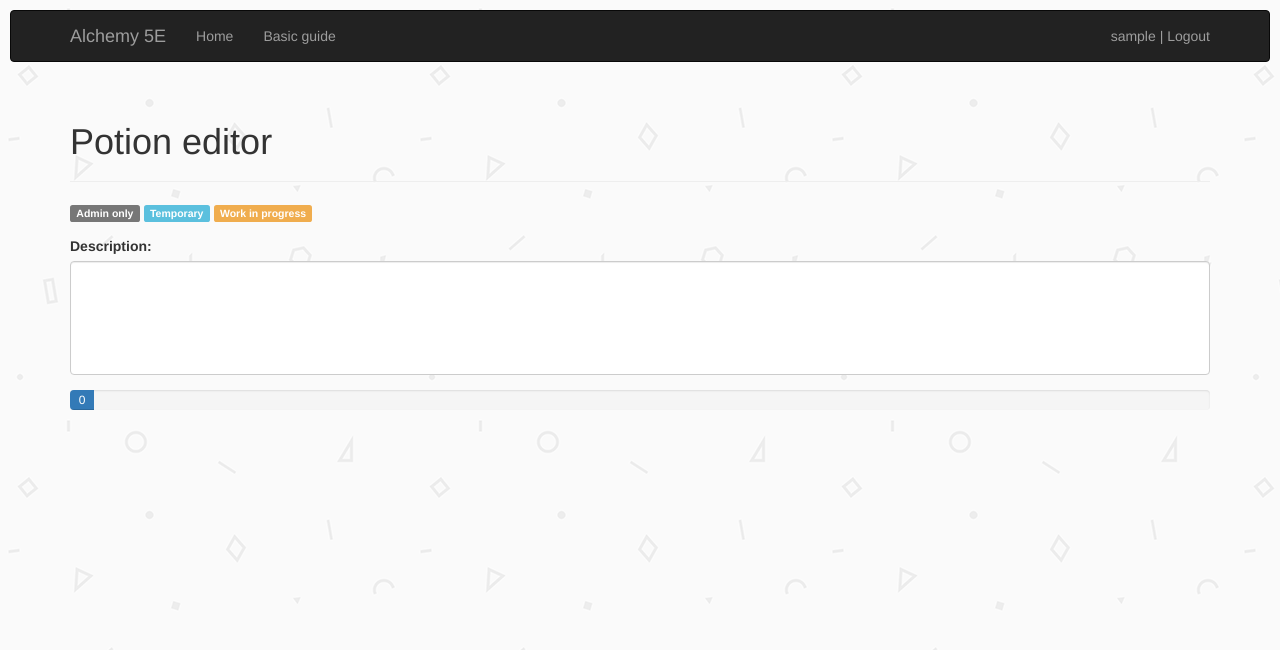
After one commit to LanVukusic/Alchemist5E, a Flask app: page /potionedit in a window 1280 px wide. The commit adds this page. Shown: the top 650 px of the page. Run offline with Flask 2, Linux system fonts and the light colour scheme; the visitor is signed in with stand-in values (Sample User, id 1); data comes from the database, SQL or seed files in the repository; both versions use the stored data as it was after the commit; some libraries are stand-ins or nearby versions.

Commit message:
Started work on potion editor

```diff
--- a/flask/app/__init__.py
+++ b/flask/app/__init__.py
@@ -9,6 +9,7 @@ app = Flask(__name__)
 app.config.from_object(Config)
 
 login = LoginManager(app)
+login.login_view = 'login'
 
 Bootstrap(app)
 
--- a/flask/app/models.py
+++ b/flask/app/models.py
@@ -2,6 +2,7 @@ from app import db
 from app import login
 from werkzeug.security import generate_password_hash, check_password_hash
 from flask_login import UserMixin
+from datetime import datetime
 
 
 @login.user_loader
@@ -35,3 +36,26 @@ class User(UserMixin, db.Model):
 
     def is_admin(self):
         return self.admin
+
+
+class Potion(db.Model):
+    """
+    This is a temporary class used for development on the flask-backend branch of the project.
+    It uses the simplified view that will be in use when this branch merges with master.
+    """
+    id = db.Column(db.Integer, primary_key=True)
+    name = db.Column(db.String(128), index=True, unique=True)
+    cost = db.Column(db.String(120), index=True, unique=False)
+    rarity = db.Column(db.Integer)
+    description = db.Column(db.String(500))
+    timestamp = db.Column(db.DateTime, index=True, default=datetime.utcnow)
+
+    # This method is omitted in the tutorial, but is used to solve conflicts caused by PyCharm.
+    def __init__(self, name=None, cost=None, rarity=None, description=None):
+        self.name = name
+        self.cost = cost
+        self.rarity = rarity
+        self.description = description
+
+    def __repr__(self):
+        return '<Potion {}>'.format(self.username)
--- a/flask/app/routes.py
+++ b/flask/app/routes.py
@@ -2,7 +2,7 @@ from app import app, db
 from app.forms import LoginForm, RegistrationForm
 from werkzeug.urls import url_parse
 from app.models import User
-from flask_login import current_user, login_user, logout_user
+from flask_login import current_user, login_user, logout_user, login_required
 from flask import render_template, flash, redirect, url_for, request, jsonify
 
 values = [
@@ -50,6 +50,12 @@ def index():
 @app.route('/basicguide')
 def basicguide():
     return render_template('basicguide.html')
+
+
+@app.route('/potionedit')
+@login_required
+def potionedit():
+    return render_template('potionedit.html')
 
 
 @app.route('/logout')
--- /dev/null
+++ b/flask/app/static/potioneditor.js
@@ -0,0 +1,24 @@
+function CharCount() {
+
+    var inp = document.getElementById('description').value;
+
+    charcount = inp.length;
+
+    var percentage = charcount / 500 * 100;
+
+    if (charcount < 500){
+        $("#word-count").html(charcount);
+        $('#word-count').css('width', percentage+'%').attr('aria-valuenow', percentage);
+    }   else {
+        $("#word-count").html("Over the character limit!");
+        $('#word-count').css('width', 100+'%').attr('aria-valuenow', 100);
+    }
+}
+
+$(function() {
+    CharCount();
+
+    $("#description").on('input',function(){
+        CharCount();
+    });
+});
--- a/flask/app/static/style.css
+++ b/flask/app/static/style.css
@@ -39,3 +39,7 @@ body {
   display: flex;
   align-items: center;
 }
+
+.over-character-limit{
+    background-color: red;
+}
--- /dev/null
+++ b/flask/app/templates/potionedit.html
@@ -0,0 +1,36 @@
+{% extends "base.html" %}
+
+{% block scripts  %}
+
+    {{ super() }}
+
+    <script src="{{ url_for('static', filename='potioneditor.js') }}"></script>
+
+{% endblock %}
+
+{% block app_content %}
+
+    <div class="page-header">
+      <h1>Potion editor</h1>
+    </div>
+
+    <span class="label label-default">Admin only</span>
+    <span class="label label-info">Temporary</span>
+    <span class="label label-warning">Work in progress</span>
+
+    <div class="sign-in-spacing"></div>
+    <div class="sign-in-spacing"></div>
+
+
+    <div class="form-group">
+      <label for="description">Description:</label>
+      <textarea class="form-control" rows="5" id="description" style="resize: none;"></textarea>
+    </div>
+
+    <div class="progress">
+      <div class="progress-bar" role="progressbar" aria-valuenow="0" aria-valuemin="0" aria-valuemax="500" style="min-width: 2em;" id="word-count">
+        0
+      </div>
+    </div>
+
+{% endblock %}
```
Also changed, not shown: flask/app/errors.py (+4 -4 lines), flask/migrations/versions/c417c6efe2f8_added_temporary_potion_table.py (added, +42 -0 lines), flask/README.txt, flask/app.db, flask/app/templates/errors/403.html (renamed from flask/app/templates/403.html), flask/app/templates/errors/404.html (renamed from flask/app/templates/404.html), flask/app/templates/errors/410.html (renamed from flask/app/templates/410.html), flask/app/templates/errors/500.html (renamed from flask/app/templates/500.html).
